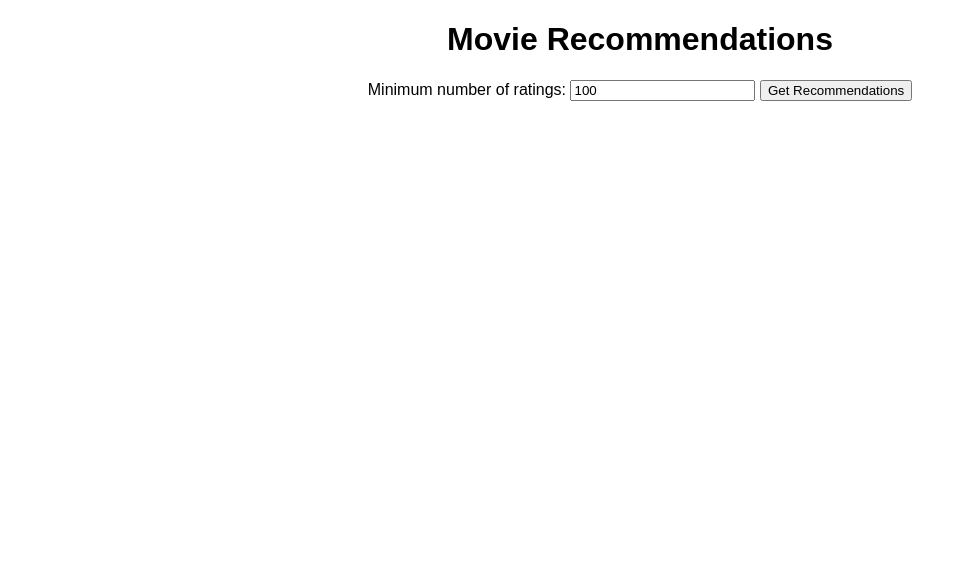
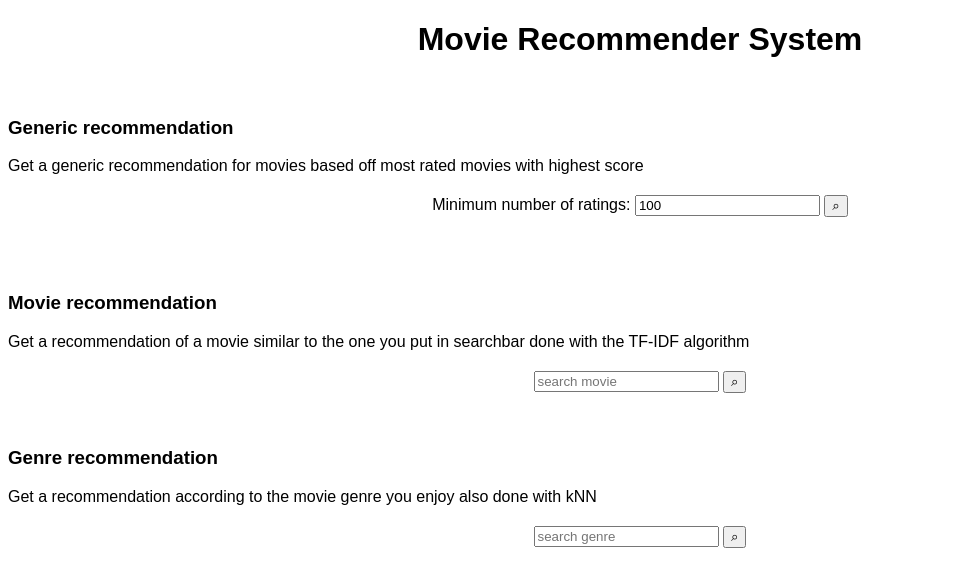
Before and after one commit to VeIskar/Movie-Recommendation-System, a Flask app: page / in a window 1280 px wide. Shown: the top 587 px of the page, without its empty margins (0-967 px from the left). Run offline with Flask 3, Linux system fonts and the light colour scheme.

Commit message:
add: new recommenders

```diff
--- a/templates/index.html
+++ b/templates/index.html
@@ -1,22 +1,60 @@
 <!DOCTYPE html>
 <html lang="en">
 <head>
-
     <meta charset="UTF-8">
     <title>Movie Recommendations</title>
-    <link rel="stylesheet" href="{{ url_for('static', filename='style.css') }}">
+    <link rel="preconnect" href="https://fonts.googleapis.com">
+    <link rel="preconnect" href="https://fonts.gstatic.com" crossorigin>
+    <link href="https://fonts.googleapis.com/css2?family=Poppins:ital,wght@0,100;0,200;0,300;0,400;0,500;0,600;0,700;0,800;0,900;1,100;1,200;1,300;1,400;1,500;1,600;1,700;1,800;1,900&display=swap" rel="stylesheet">
+
+    <link rel="stylesheet" href="static/style.css">
 </head>
-
 <body>
 
-    <h1>Movie Recommendations</h1>
-    <form id="recommendation-form">
-        <label for="user_filter">Minimum number of ratings: </label>
-        <input type="number" id="user_filter" name="user_filter" value="100">
-        <button type="submit">Get Recommendations</button>
+    <div class="wrapper">
 
-    </form>
-    <div id="recommendations"></div>
-    <script src="{{ url_for('static', filename='script.js') }}"></script>
+        <main>
+            <h1>Movie Recommender System</h1>
+            <br>
+
+            <h3>Generic recommendation</h3>
+            <p class="genericTxt">Get a generic recommendation for movies based off
+                most rated movies with highest score
+            </p>
+
+            <form id="recommendation-form" class="generic-form">
+                <label for="user_filter">Minimum number of ratings: </label>
+                <input type="number" id="user_filter" name="user_filter" value="100">
+                <button type="submit">⌕</button>
+            </form>
+            <div id="recommendations"></div>
+
+            <br><br>
+
+            <h3>Movie recommendation</h3>
+            <p class="tfidfMovieTxt">Get a recommendation of a movie similar to the one you put in searchbar done with the TF-IDF algorithm</p>
+            <form id="recommendation-tfidf-movie" class="searchbar">
+                <input type="text" id="tfidf-mov-search" placeholder="search movie" name="tfidf-mov">
+                <button type="submit">⌕</button>
+            </form>
+            <div id="recommendations-tfidf"></div>
+
+            <br><br>
+
+            <h3>Genre recommendation</h3>
+            <p class="knnGenreTxt">Get a recommendation according to the movie genre you enjoy also done with kNN</p>
+            <form id="recommendation-knn-genre" class="searchbar">
+                <input type="text" id="knn-genre-search" placeholder="search genre" name="knn-genre">
+                <button type="submit">⌕</button>
+
+            </form>
+            <div id="recommendations-genre"></div>
+
+        </main>
+
+    </div>
+
+    <script src="static/script.js"></script>
+
 </body>
 </html>
```
